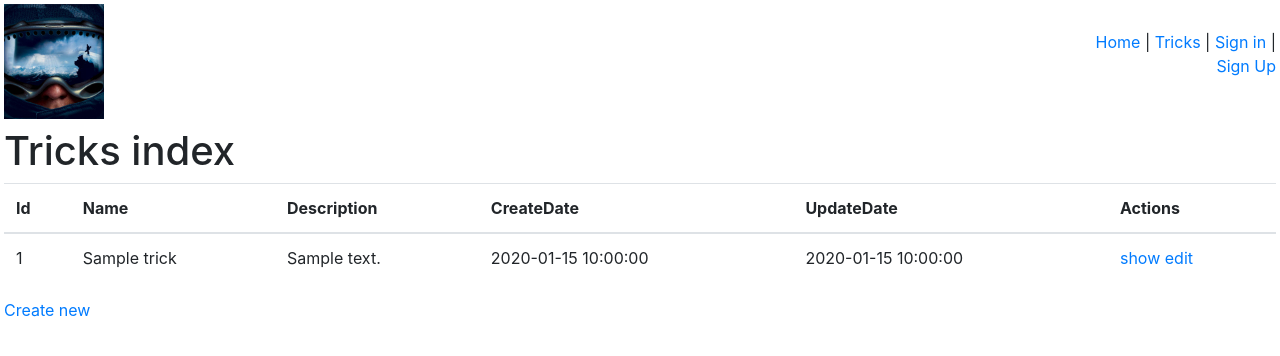
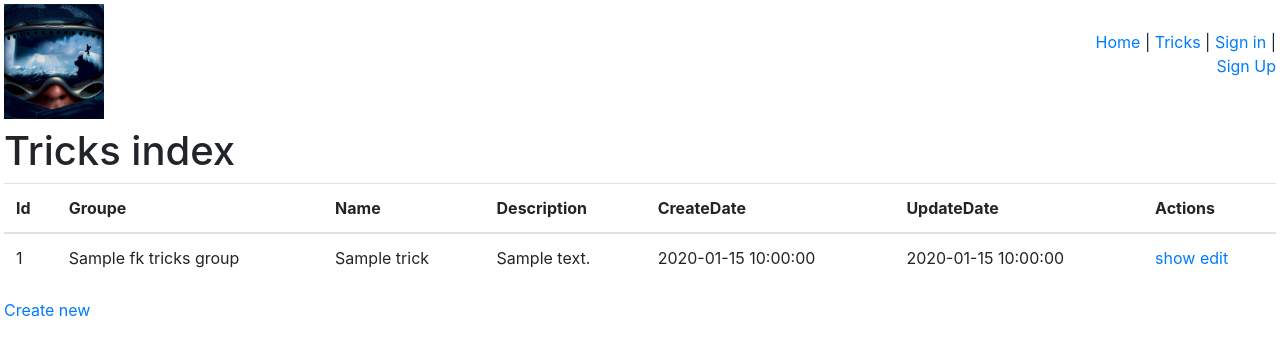
Before and after one commit to Nerpp/jimmySweat, a Symfony app: template templates/tricks/index.html.twig in a window 1280 px wide. Shown: the top 356 px of the page. Run offline with Twig, Linux system fonts and the light colour scheme; the template is opened without the code that fills it: most values are stand-ins (such as "Sample title", 1, 10 or a date in 2020); some libraries are stand-ins or nearby versions.

Commit message:
adding groups'name to trick index

```diff
--- a/src/Controller/TricksController.php
+++ b/src/Controller/TricksController.php
@@ -6,6 +6,7 @@ use App\Entity\Tricks;
 use App\Entity\TricksGroup;
 use App\Form\TricksType;
 use App\Repository\TricksRepository;
+use phpDocumentor\Reflection\Types\Integer;
 use Symfony\Bundle\FrameworkBundle\Controller\AbstractController;
 use Symfony\Component\HttpFoundation\Request;
 use Symfony\Component\HttpFoundation\Response;
--- a/templates/base.html.twig
+++ b/templates/base.html.twig
@@ -11,9 +11,11 @@
     {#            <link rel="stylesheet" href="/node_modules/bootstrap/dist/js/bootstrap.min.js">#}
 
     <link rel="stylesheet" href="https://stackpath.bootstrapcdn.com/bootstrap/4.3.1/css/bootstrap.min.css" integrity="sha384-ggOyR0iXCbMQv3Xipma34MD+dH/1fQ784/j6cY/iJTQUOhcWr7x9JvoRxT2MZw1T" crossorigin="anonymous">
-{#    font-awesome#}
-    <link href="https://stackpath.bootstrapcdn.com/font-awesome/4.7.0/css/font-awesome.min.css" rel="stylesheet" integrity="sha384-wvfXpqpZZVQGK6TAh5PVlGOfQNHSoD2xbE+QkPxCAFlNEevoEH3Sl0sibVcOQVnN" crossorigin="anonymous">
     <!-- Bootstrap -->
+
+    {#  icone #}
+    <link href="https://fonts.googleapis.com/icon?family=Material+Icons" rel="stylesheet">
+
     {% block stylesheets %}
         <link href="{{ asset('CSS/index.css') }}" rel="stylesheet" />
     {% endblock %}
--- a/templates/index/index.html.twig
+++ b/templates/index/index.html.twig
@@ -7,8 +7,9 @@
         <div class="col-12 img-responsive">
             <img id="background" src="{{ asset('img/background/bgDefault.jpg') }}" alt="background image">
         </div>
-        <div class="col">
-            <i class="fa fa-pencil-alt"></i>
+        <div class="col-12">
+           <span class="material-icons"></span>
+
         </div>
         <div class="col-12 align-self-end">
             <p>
--- a/templates/tricks/index.html.twig
+++ b/templates/tricks/index.html.twig
@@ -9,6 +9,7 @@
         <thead>
             <tr>
                 <th>Id</th>
+                <th>Groupe</th>
                 <th>Name</th>
                 <th>Description</th>
                 <th>CreateDate</th>
@@ -21,6 +22,7 @@
         {% for trick in tricks %}
             <tr>
                 <td>{{ trick.id }}</td>
+                <td>{{ trick.fkTricksGroup.name }}</td>
                 <td>{{ trick.name }}</td>
                 <td>{{ trick.description }}</td>
                 <td>{{ trick.createDate ? trick.createDate|date('Y-m-d H:i:s') : '' }}</td>
```
